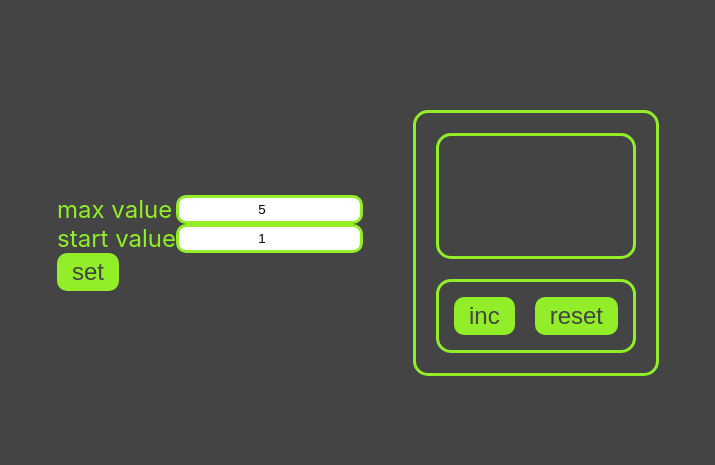
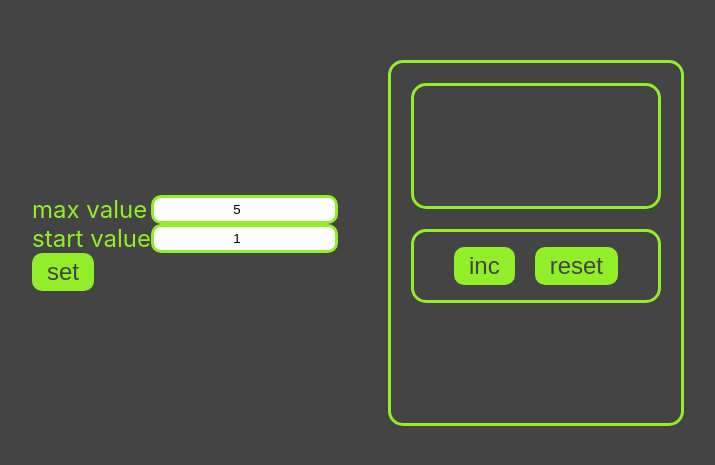
Before and after one commit to ttony88/counter, a React (Create React App) app: page / in a window 1280 px wide. Shown: the part 157-622 px from the top of the page, without its empty margins (282-997 px from the left). Built offline with nearby package versions, Linux system fonts and the light colour scheme; the HTML template or start-up script is replaced by a standard one.

Commit message:
update Counter.module.css

```diff
--- a/src/counter/Counter.module.css
+++ b/src/counter/Counter.module.css
@@ -1,6 +1,7 @@
 .counter {
     padding: 20px;
-    width: 200px;
+    min-height: 40%;
+    min-width: 250px;
     border: 3px solid rgb(146, 238, 41);
     border-radius: 15px;
 }
@@ -14,7 +15,6 @@
     height: 80px;
     border: 3px solid rgb(146, 238, 41);
     border-radius: 15px;
-    font-size: 70px;
 }
 
 .buttons {
```
